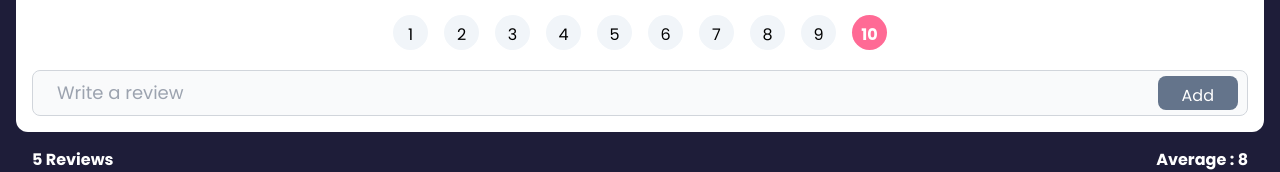
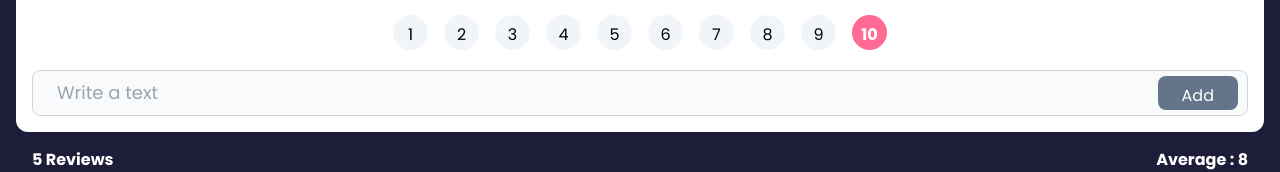
Before and after one commit to nemliProg/feedback-app-react, a React (Create React App) app in the folder feedback-app/: page / in a window 1280 px wide. Shown: the part 141-313 px from the top of the page. Built offline with nearby package versions, Linux system fonts and the light colour scheme.

Commit message:
add Feedback feature

```diff
--- a/feedback-app/src/App.js
+++ b/feedback-app/src/App.js
@@ -1,4 +1,5 @@
 import { useState } from "react";
+import { v4 as uuidv4 } from "uuid";
 import Header from "./components/Header";
 import FeedBackStats from "./components/FeedBackStats";
 import FeedBackData from "./data/FeedBackData";
@@ -9,23 +10,29 @@ function App() {
   const [feedback, setFeedback] = useState(FeedBackData);
 
   const deleteFeedback = (id) => {
-    if (window.confirm('Are you sure you want to delete?')) {
-      setFeedback( feedback.filter((item)=>{
-        return item.id !== id
-      }))
+    if (window.confirm("Are you sure you want to delete?")) {
+      setFeedback(
+        feedback.filter((item) => {
+          return item.id !== id;
+        })
+      );
     }
+  };
+  const addFeedback = (newFeedback) => {
+    newFeedback.id = uuidv4();
+    setFeedback([newFeedback,...feedback]);
+
   };
 
   return (
     <>
       <Header />
       <main className="container mx-auto">
-        <FeedBackForm />
+        <FeedBackForm handleAdd={addFeedback} />
         <FeedBackStats feedback={feedback} />
         <FeedBackList feedback={feedback} handleDelete={deleteFeedback} />
       </main>
     </>
   );
 }
-
 export default App;
--- a/feedback-app/src/components/FeedBackForm.jsx
+++ b/feedback-app/src/components/FeedBackForm.jsx
@@ -1,33 +1,47 @@
 import { useState } from "react";
 import RatingSelect from "./RatingSelect";
 
-function FeedBackForm() {
+function FeedBackForm({handleAdd}) {
 
-const [review, setReview] = useState('');
+const [text, setText] = useState('');
 const [isdisabled, setisdIsabled] = useState(true);
 const [message, setMessage] = useState('');
 const [rating, setRating] = useState(10);
 
 const handleTextChange = (e) => {
-  if (review.length === 0) {
+  if (text.length === 0) {
     setMessage(null)
     setisdIsabled(true)
-  } else if(review !== '' && review.trim().length <= 10) {
+  } else if(text !== '' && text.trim().length <= 10) {
     setMessage("Review must be at least 10 characters.")
     setisdIsabled(true)
   }else {
     setMessage(null)
     setisdIsabled(false)
   }
-  setReview(e.target.value)
+  setText(e.target.value)
+}
 
+const handleSubmit = e => {
+  e.preventDefault();
+  if (text.trim().length > 10) {
+    const newFeedback = {
+      rating,
+      text
+    }
+
+    handleAdd(newFeedback);
+    setText('');
+  }
 }
+
+
 
 const btnClasses = 'text-white absolute right-2.5 bottom-1.5 top-1.5 hover:bg-blue-800 focus:ring-2 focus:outline-none focus:ring-[#ff6a95]-300 font-medium rounded-lg text-md px-6 py-2';
 
   return (
     <div className="bg-white p-4 m-4 rounded-xl overflow-hidden">
-      <form>
+      <form onSubmit={handleSubmit}>
         <h2 className="font-bold text-center m-3 text-xl">
           How would be rate your service with us?
         </h2>
@@ -37,9 +51,9 @@ const btnClasses = 'text-white absolute right-2.5 bottom-1.5 top-1.5 hover:bg-bl
           <input
             type="text"
             onChange={handleTextChange}
-            value={review}
+            value={text}
             className="block p-2 pl-6 w-full text-lg text-gray-900 bg-gray-50 rounded-lg border border-gray-300 focus:ring-red-500 focus:border-blue-500"
-            placeholder="Write a review"
+            placeholder="Write a text"
             required
           />
           <button
```
